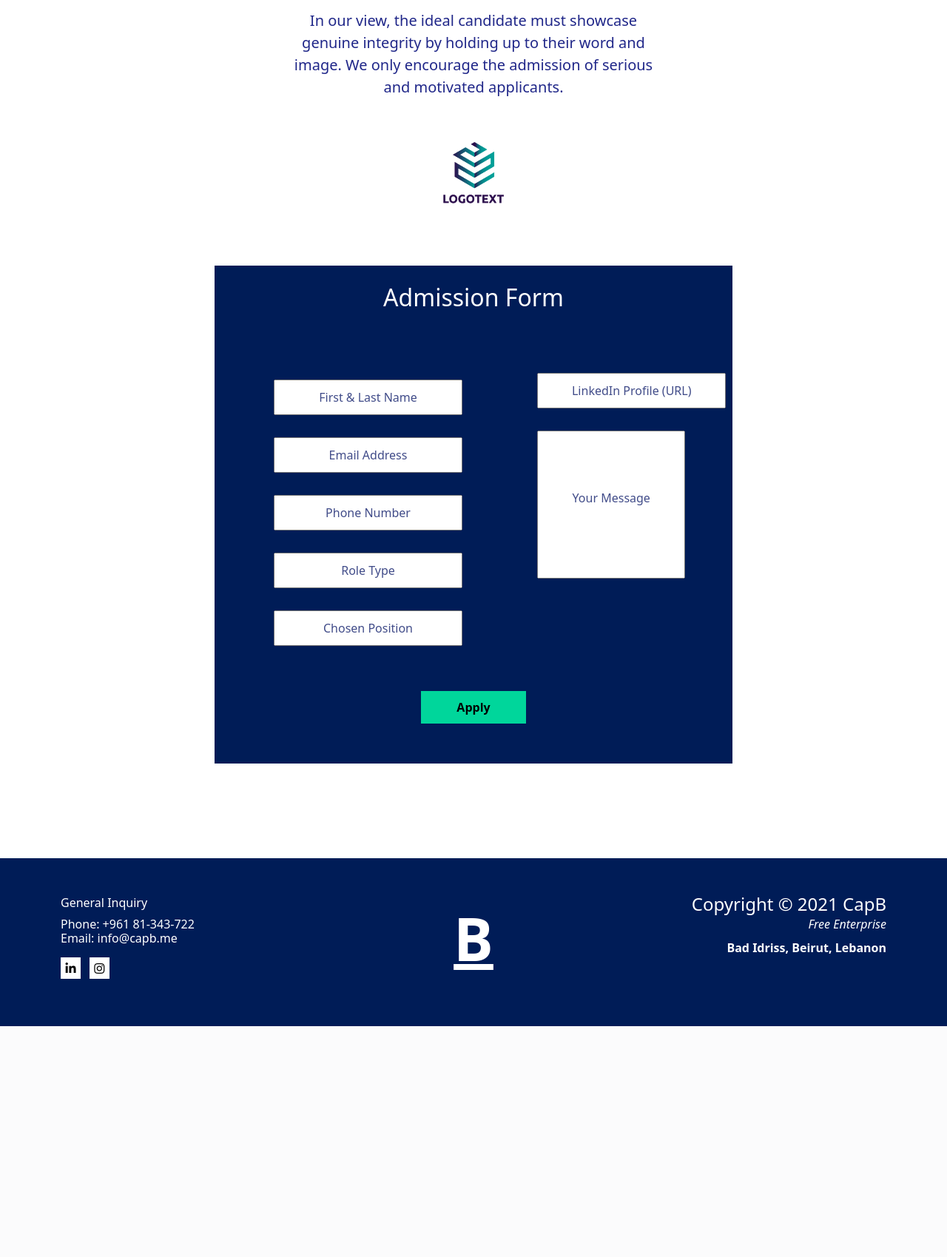
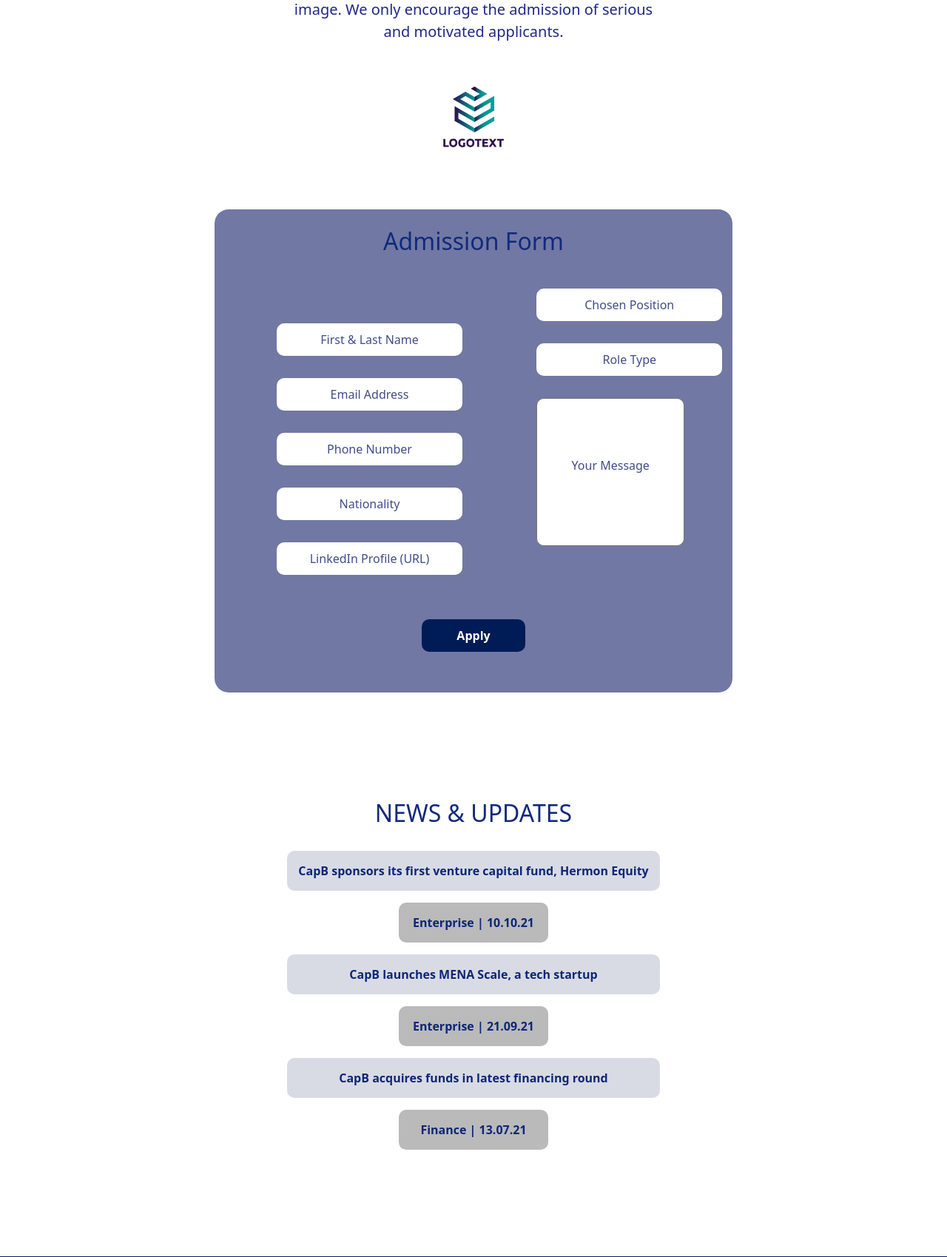
Before and after one commit to John-HAJJAR/capb, a PHP site: page / in a window 1280 px wide; the page is wider, and only the part inside the window is pictured. Shown: the part 3748-5447 px from the top of that part at 74% size. Before the commit the page ends 5135 px from the top of that part, so only its background shows below. Run offline with PHP 8.4, Linux system fonts and the light colour scheme; some libraries are stand-ins or nearby versions.

Commit message:
page 1 done

```diff
--- a/index.php
+++ b/index.php
@@ -7,7 +7,7 @@
         <link href="https://cdn.jsdelivr.net/npm/bootstrap@5.0.2/dist/css/bootstrap.min.css" rel="stylesheet" integrity="sha384-EVSTQN3/azprG1Anm3QDgpJLIm9Nao0Yz1ztcQTwFspd3yD65VohhpuuCOmLASjC" crossorigin="anonymous">
         <link rel="stylesheet" href="https://pro.fontawesome.com/releases/v5.10.0/css/all.css" integrity="sha384-AYmEC3Yw5cVb3ZcuHtOA93w35dYTsvhLPVnYs9eStHfGJvOvKxVfELGroGkvsg+p" crossorigin="anonymous" />
 
-        <!-- <script src="https://ajax.googleapis.com/ajax/libs/jquery/3.2.1/jquery.min.js"></script>    -->
+        <script src="https://ajax.googleapis.com/ajax/libs/jquery/3.2.1/jquery.min.js"></script>
         <script type="text/javascript" src="jquery-comp-3.6.js"></script>
     </head>
     <body>
@@ -204,7 +204,7 @@
 
     </div> -->
 
-          <div class="s7">
+        <div class="s7">
             <br>
             <h2 align=center name = "form">Admission Form</h2>
             <form class="s7form" method = "post">
@@ -212,11 +212,12 @@
                     <input type="text" name="name" placeholder="First & Last Name"> <br>
                     <input type="text" name="email" placeholder="Email Address"> <br>
                     <input type="text" name="pnumber" placeholder="Phone Number"> <br>
-                    <input type="text" name="roletype" placeholder="Role Type"> <br>
-                    <input type="text" name="position" placeholder="Chosen Position"><br>
+                    <input type="text" name="nationality" placeholder="Nationality"> <br>
+                    <input type="text" name="linkedin" placeholder="LinkedIn Profile (URL)"> <br>
                 </div>
                 <div class="s7-right">
-                    <input type="text" name="linkedin" placeholder="LinkedIn Profile (URL)"> <br>
+                <input type="text" name="position" placeholder="Chosen Position"><br>
+                <input type="text" name="roletype" placeholder="Role Type"> <br>
                     <textarea class = "message" name="usermessage" cols="22.5" rows="10" placeholder="Your Message"></textarea>
                  </div>
 
@@ -228,10 +229,32 @@
             </form>
             <br><br><br><br><br><br>
         </div>
+        <br><br><br><br><br><br>
+<!-- SECTION 8-->
+  <section id="s8" class="text-center">
+    <h2> NEWS & UPDATES </h2>
+    <br>
+    <div class="s8-1">
+     <p class="s81-p1"> CapB sponsors its first venture capital fund, Hermon Equity </p>
+     <p class="s81-p2"> Enterprise | 10.10.21 </p>
+
+     <p class="s81-p1"> CapB launches MENA Scale, a tech startup </p>
+     <p class="s81-p2"> Enterprise | 21.09.21 </p>
+
+     <p class="s81-p1"> CapB acquires funds in latest financing round </p>
+     <p class="s81-p2"> Finance | 13.07.21 </p>
+    </div>
+  </section>
 
 
 
 
+
+
+
+
+
+<!-- Footer -->
     <section class="footer">
     <div class="container">
       <div class="row">
@@ -262,7 +285,7 @@
     </div>
   </section>
 
-<?php
+<!--
 //   if(isset($_POST['submit'])){
 //         $to = "john-hajjar@hotmail.com"; // Admin mail
 //     $from = $_POST['email']; // this is the sender's Email address
@@ -278,7 +301,7 @@
 //     mail($from,$subject2,$message2,$headers2); // sends a copy of the message to the sender
 //     echo "Mail Sent. Thank you " . $name . ", we will contact you shortly.";
 //     }
-?>
+-->
 
 
 
--- a/stylesheet.css
+++ b/stylesheet.css
@@ -127,11 +127,11 @@ nav.navbar {
 }
 
 .details{
-   margin-top: 5%;
+   margin-top: 3%;
    margin-left: 30%;
    margin-right: 30%;
-  /* color:#416da3; */
-  color:#202789
+  color: whitesmoke;
+  /* color:#202789 */
   ;
 
   font-size: 20px;
@@ -533,8 +533,6 @@ nav.navbar {
 
 
 
-
-
 /* SECTION 7  */
 
 
@@ -545,8 +543,11 @@ nav.navbar {
   align-items: center;
   margin: auto;
   padding: auto;
-  background-color:  #001C57;
+  background-color:#7178a3;
+  /* opacity: 50%; */
+  /* color:rgb(167, 158, 158); */
   color:white;
+  border-radius: 19px;
 }
 
 .s7 > h2 {
@@ -571,6 +572,8 @@ input[type=text]{
   padding: 10px;
   margin:15px;
   color: black;
+  border-radius: 10px;
+  border: none;
   text-align: center;
   /* transition: all 1s ease; */
 }
@@ -594,11 +597,14 @@ input[type=text]{
   resize: none;
   height: 200px;
   width: 200px;
+  border-radius: 10px;
 }
 
 .s7-apply-btn{
-  background-color: #00d69b;
+  background-color: #001C57;
+  color: white;
   border: none;
+  border-radius: 10px;
   padding: 10px 10px;
   text-align: center;
   position: relative;
@@ -623,7 +629,7 @@ input[type=text]{
     margin-left: -50%;
   }
   .s7-right{
-    margin-top: -170%;
+    margin-top: -160%;
     margin-left: 75%;
     float:right;
   }
@@ -632,6 +638,55 @@ input[type=text]{
 
 
 /* END OF SECTION 7 */
+
+/* SECTION 8  */
+
+h2{
+  color: #122a7c;
+
+}
+
+.s8-1{
+  display: grid;
+  align-items: center;
+  justify-content: center;
+}
+
+.s81-p1{
+  background-color: #d9dbe4;
+  color: #0d2678;
+  font-weight: bold;
+  border-radius: 10px;
+  border: none;
+  align-items: center;
+  padding: 15px;
+  /* justify-content: center; */
+
+}
+
+.s81-p2{
+  background-color: #bababa;
+  color: #0d2678;
+  font-weight: bold;
+  border-radius: 10px;
+  border: none;
+  align-items: center;
+  width: 40%;
+  padding: 15px;
+  margin-left: 30%;
+}
+
+@media only screen and (max-width: 530px) {
+  .s81-p1, .s81-p2 {
+    font-size: 10px;
+  }
+
+}
+
+
+/* END SECTION 8 */
+
+
 
 
 /* FOOTER CSS */
```
